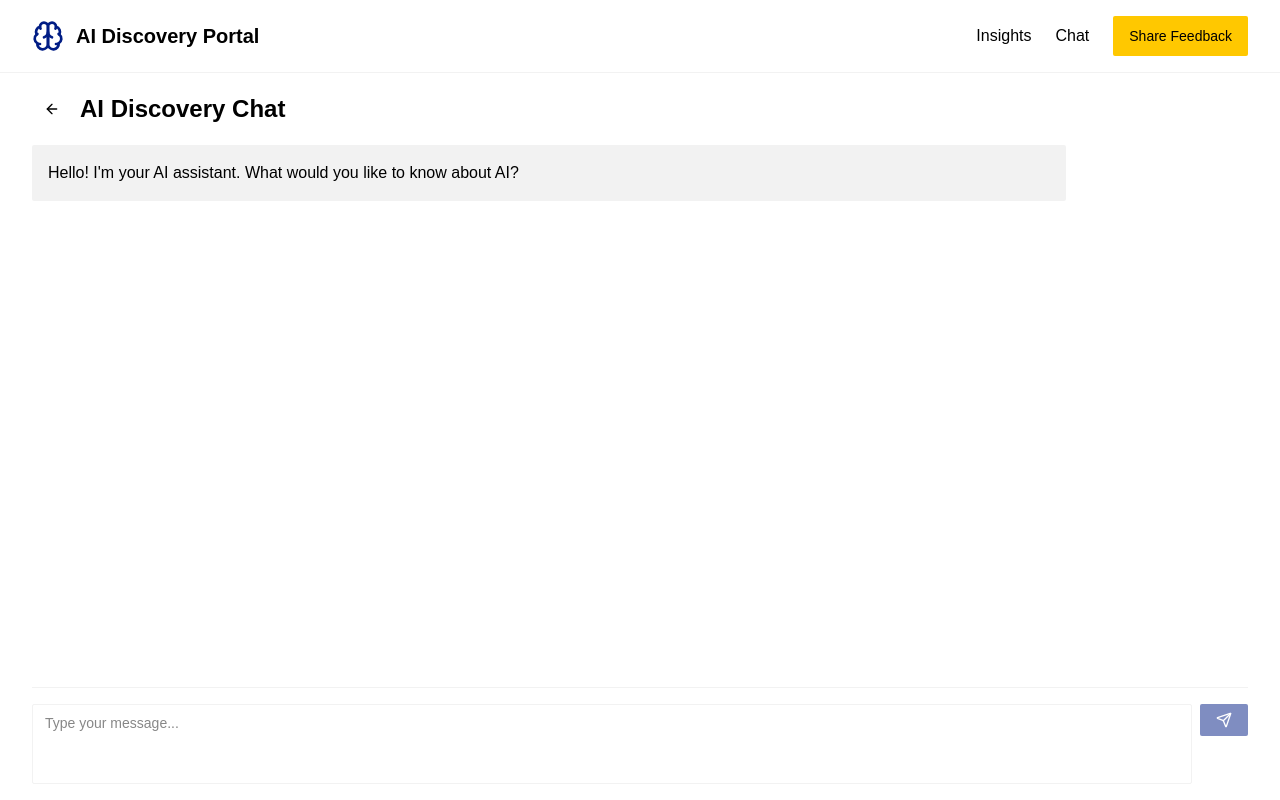
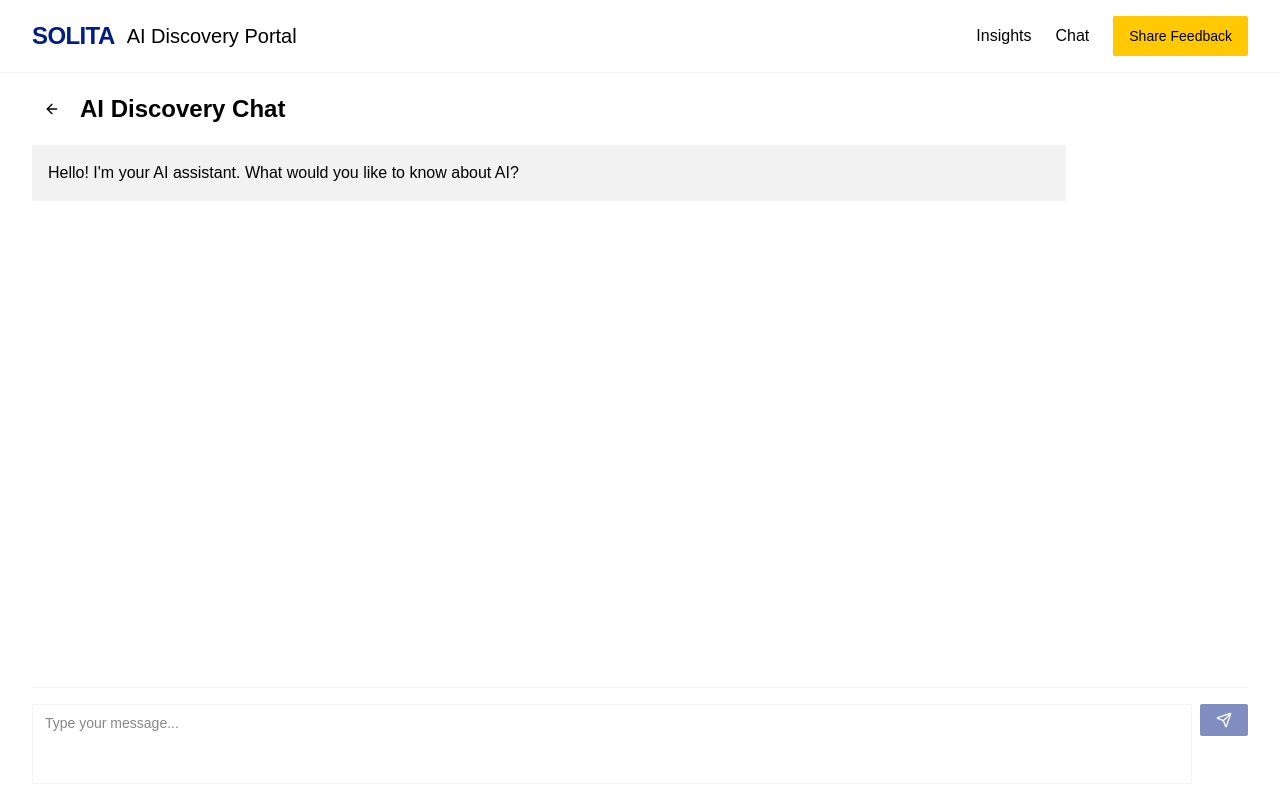
Before and after one commit to solita-internal/project-dis-25-booth-frontend, a React (Vite) app: page /chat in a window 1280 px wide. Built offline with nearby package versions, Linux system fonts and the light colour scheme.

Commit message:
Update logo
Update the logo to match the provided website's design.

```diff
--- a/src/components/Header.tsx
+++ b/src/components/Header.tsx
@@ -1,7 +1,7 @@
 
 import React from 'react';
 import { Link } from 'react-router-dom';
-import { Brain, Menu, MessageSquare } from 'lucide-react';
+import { Menu, MessageSquare } from 'lucide-react';
 import { Button } from '@/components/ui/button';
 
 const Header: React.FC = () => {
@@ -10,8 +10,12 @@ const Header: React.FC = () => {
       <div className="solita-container">
         <div className="flex items-center justify-between">
           <div className="flex items-center space-x-3">
-            <Brain className="h-8 w-8 text-solita-blue" />
-            <h1 className="text-xl font-bold text-solita-black">AI Discovery Portal</h1>
+            <Link to="/" className="flex items-center">
+              <span className="text-2xl font-bold text-solita-blue tracking-tight">SOLITA</span>
+            </Link>
+            <div className="ml-6 hidden md:block">
+              <h1 className="text-xl font-medium text-solita-black">AI Discovery Portal</h1>
+            </div>
           </div>
 
           <div className="hidden md:flex items-center space-x-6">
```
